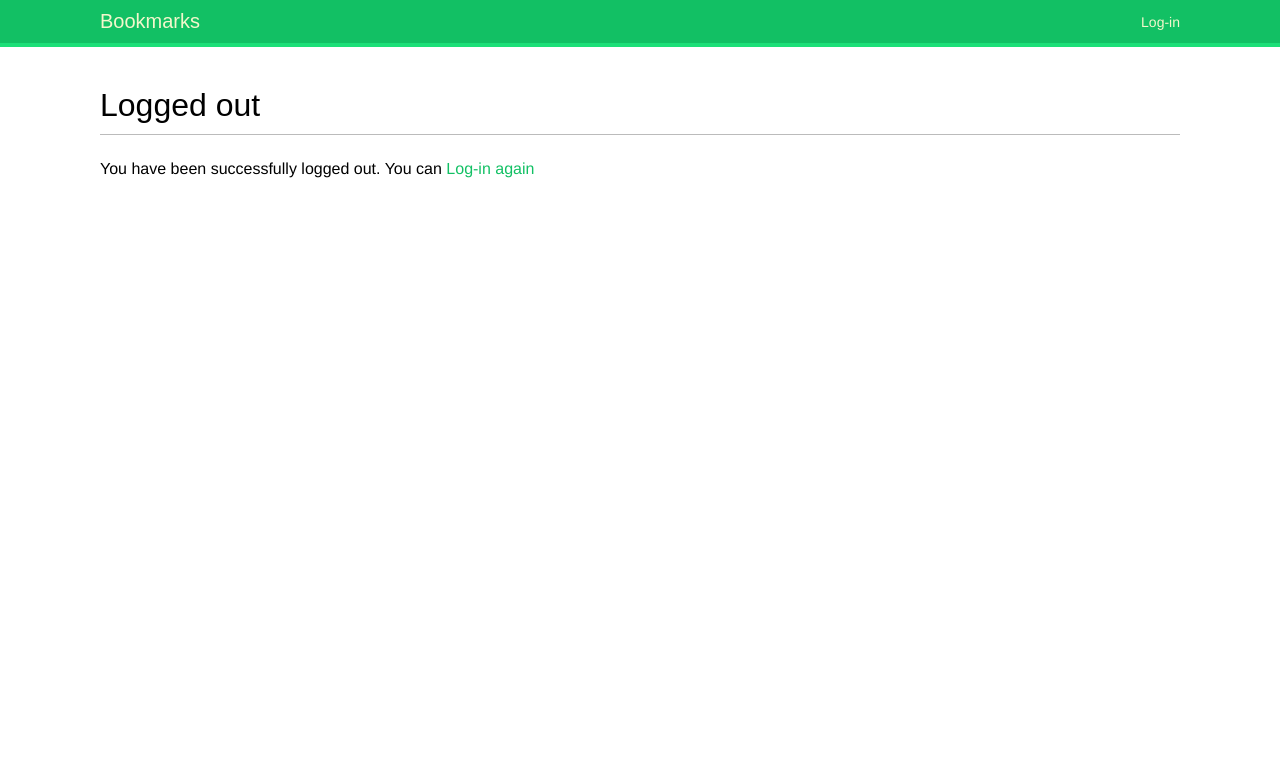
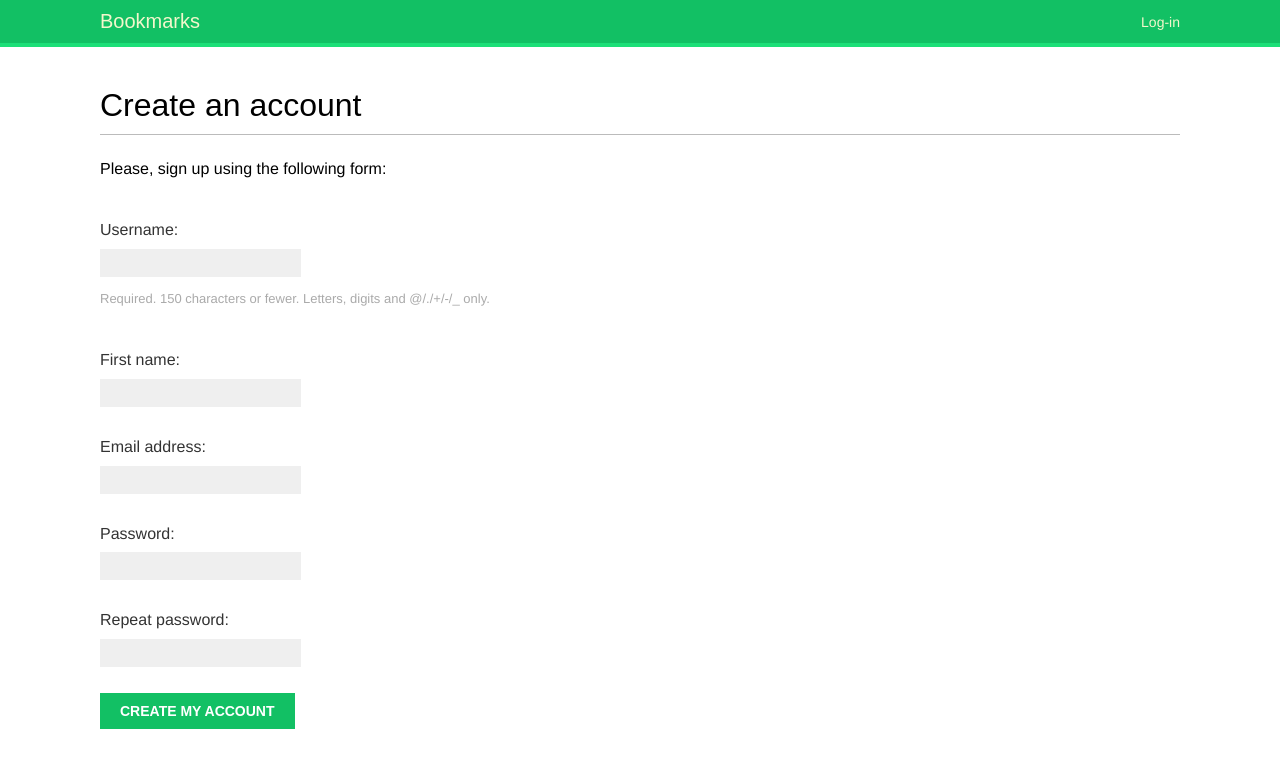
Before and after one commit to Mrmalik01/Django-practise-social-media, a Django app: page /account/register/ in a window 1280 px wide. Shown: the top 768 px of the page. Run offline with Django 3.2, Linux system fonts and the light colour scheme; some web fonts are replaced.

Commit message:
User registration, login and password reset done

```diff
--- a/account/forms.py
+++ b/account/forms.py
@@ -1,5 +1,21 @@
 from django import forms
-
+from django.contrib.auth.models import User
 class LoginForm(forms.Form):
     username = forms.CharField(max_length=20)
     password = forms.CharField(max_length=30, widget=forms.PasswordInput)
+
+class UserRegistrationForm(forms.ModelForm):
+    password = forms.CharField(label="Password",
+                               widget=forms.PasswordInput)
+    password2 = forms.CharField(label="Repeat password",
+                                widget=forms.PasswordInput)
+
+    class Meta:
+        model = User
+        fields = ('username', 'first_name', 'email')
+
+    def clean_password2(self):
+        cd = self.cleaned_data
+        if cd['password'] != cd['password2']:
+            raise forms.ValidationError("Password don't match.")
+        return cd['password2']
--- a/account/templates/account/login.html
+++ b/account/templates/account/login.html
@@ -4,7 +4,7 @@
 
 {% block content %}
     <h1>Log-in</h1>
-    <p>Please, use the following form to log-in:</p>
+    <p>Please, use the following form to log-in. If you don't have an account <a href="{% url 'register' %}">register here</a></p>
     <form method="post">
         {{ form.as_p }}
         {% csrf_token %}
--- /dev/null
+++ b/account/templates/account/register.html
@@ -0,0 +1,13 @@
+{% extends 'base.html' %}
+
+{% block title %} Create an account {% endblock %}
+
+{% block content %}
+    <h1>Create an account</h1>
+    <p>Please, sign up using the following form:</p>
+    <form method="post">
+        {{ user_form.as_p }}
+        {% csrf_token %}
+        <p><input type="submit" value="Create my account"></p>
+    </form>
+{% endblock %}
--- a/account/templates/registration/login.html
+++ b/account/templates/registration/login.html
@@ -10,7 +10,7 @@
             Please try again
         </p>
     {% else %}
-        <p>PLease, use the following form to log-in:</p>
+        <p>Please, use the following form to log-in. If you don't have an account <a href="{% url 'register' %}">register here</a></p>
     {% endif %}
     <div class="login-form">
         <form action="{% url 'login' %}" method="post">
@@ -19,5 +19,6 @@
             <input type="hidden" name="next" value="{{ next }}" />
             <p><input type="submit" value="Log-in"</p>
         </form>
+        <p> <a href="{% url 'password_reset' %}">Forgotten your password?</a></p>
     </div>
 {% endblock %}
--- /dev/null
+++ b/account/templates/registration/password_rest_email.html
@@ -0,0 +1,3 @@
+Someone asked for password reset for email {{ email }}. Follow the link below:
+{{ protocol }}://{{ domain }}{% url 'password_reset_confirm" uidb64=uid token=token %}
+Your username, in case you've forgotten: {{ user.get_username }}
--- a/account/urls.py
+++ b/account/urls.py
@@ -5,8 +5,13 @@ from django.contrib.auth import views as auth_views
 urlpatterns = [
     #path('login/', views.user_login, name="login")
     path("login/", auth_views.LoginView.as_view(), name='login'),
-    path("register/", auth_views.LogoutView.as_view(), name='logout'),
+    path("logout/", auth_views.LogoutView.as_view(), name='logout'),
+    path("register/", views.register, name="register"),
     path("", views.dashboard, name='dashboard'),
     path("password_change/", auth_views.PasswordChangeView.as_view(), name="password_change"),
-    path("password_change/done", auth_views.PasswordChangeDoneView.as_view(), name="password_change_done")
+    path("password_change/done/", auth_views.PasswordChangeDoneView.as_view(), name="password_change_done"),
+    path("password_reset/", auth_views.PasswordResetView.as_view(), name="password_reset"),
+    path("password_reset/done/", auth_views.PasswordResetDoneView.as_view(), name="password_reset_done"),
+    path("reset/<uidb64>/<token>/", auth_views.PasswordResetConfirmView.as_view(), name="password_reset_confirm"),
+    path("reset/done/", auth_views.PasswordResetCompleteView.as_view(), name="password_reset_complete"),
 ]
--- a/account/views.py
+++ b/account/views.py
@@ -2,13 +2,13 @@ from django.shortcuts import render
 from django.http import HttpResponse
 from django.contrib.auth import authenticate, login
 from django.contrib.auth.decorators import login_required
-from .forms import LoginForm
+from . import forms
 
 # Create your views here.
 
 def user_login(request):
     if request.method == "POST":
-        form = LoginForm(request.POST)
+        form = forms.LoginForm(request.POST)
         if form.is_valid():
             cd = form.cleaned_data
             user = authenticate(request, username=cd['username'], password=cd['password'])
@@ -19,9 +19,25 @@ def user_login(request):
                 return HttpResponse("Disabled account")
         return HttpResponse("Invalid login")
     else:
-        form = LoginForm()
+        form = forms.LoginForm()
     return render(request, 'account/login.html', {'form' : form})
 
 @login_required
 def dashboard(request):
     return render(request, "account/dashboard.html", {'section' : 'dashboard'})
+
+import traceback
+
+def register(request):
+    if request.method == "POST":
+        user_form = forms.UserRegistrationForm(request.POST)
+        if user_form.is_valid():
+            print("validation passed")
+            new_user = user_form.save(commit=False)
+            new_user.set_password(user_form.cleaned_data['password'])
+            new_user.save()
+            return render(request, "account/register_done.html", {'new_user' : new_user})
+        print("validation failed")
+    else:
+        user_form = forms.UserRegistrationForm()
+    return render(request, "account/register.html", {'user_form' : user_form})
--- a/bookmarks/settings.py
+++ b/bookmarks/settings.py
@@ -131,3 +131,9 @@ STATIC_URL = '/static/'
 LOGIN_REDIRECT_URL = 'dashboard'
 LOGIN_URL = 'login'
 LOGOUT_URL = 'logout'
+
+
+# MAIL SETTINGS
+# ----------------------------------------------------------------------------------------------------------------
+
+EMAIL_BACKEND = 'django.core.mail.backends.console.EmailBackend'
```
Also changed, not shown: account/templates/account/register_done.html (added, +8 -0 lines), account/templates/registration/password_reset_complete.html (added, +10 -0 lines), account/templates/registration/password_reset_confirm.html (added, +19 -0 lines), account/templates/registration/password_reset_done.html (added, +11 -0 lines), account/templates/registration/password_reset_form.html (added, +14 -0 lines), db.sqlite3.
